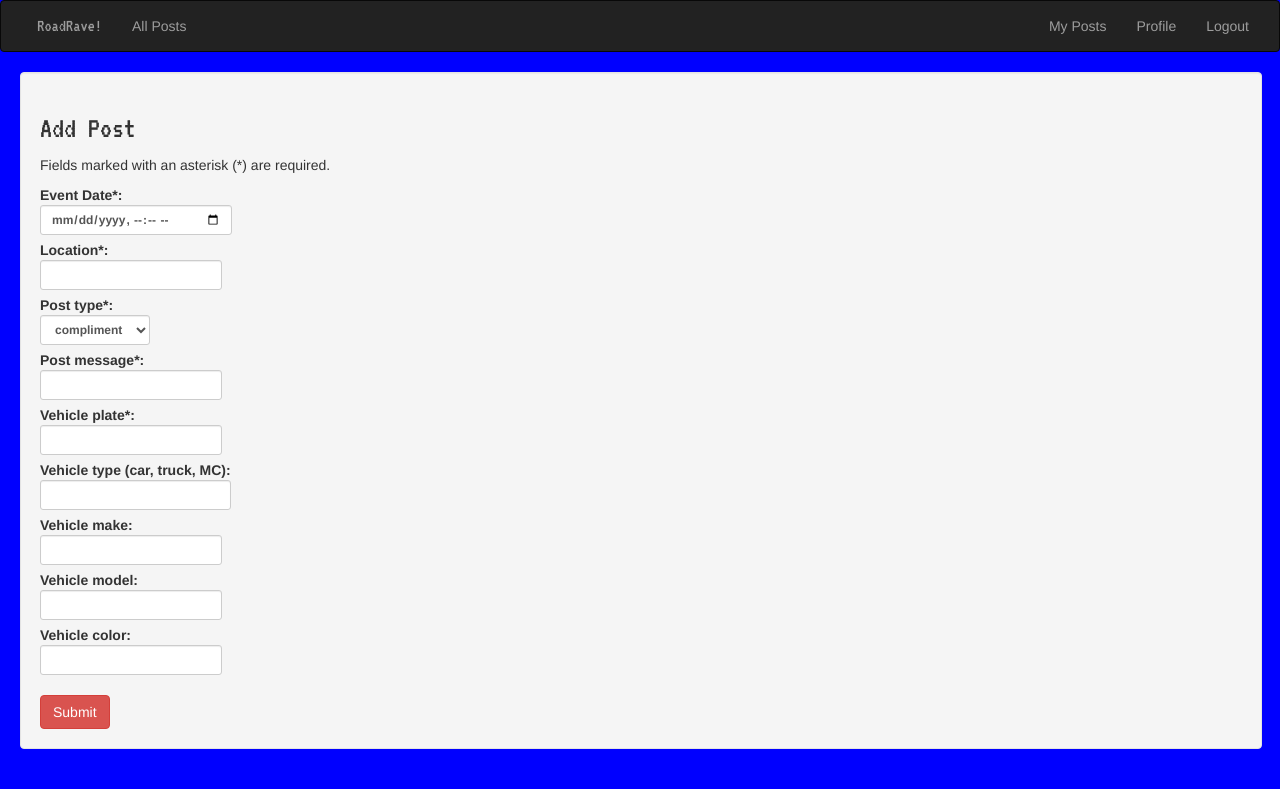
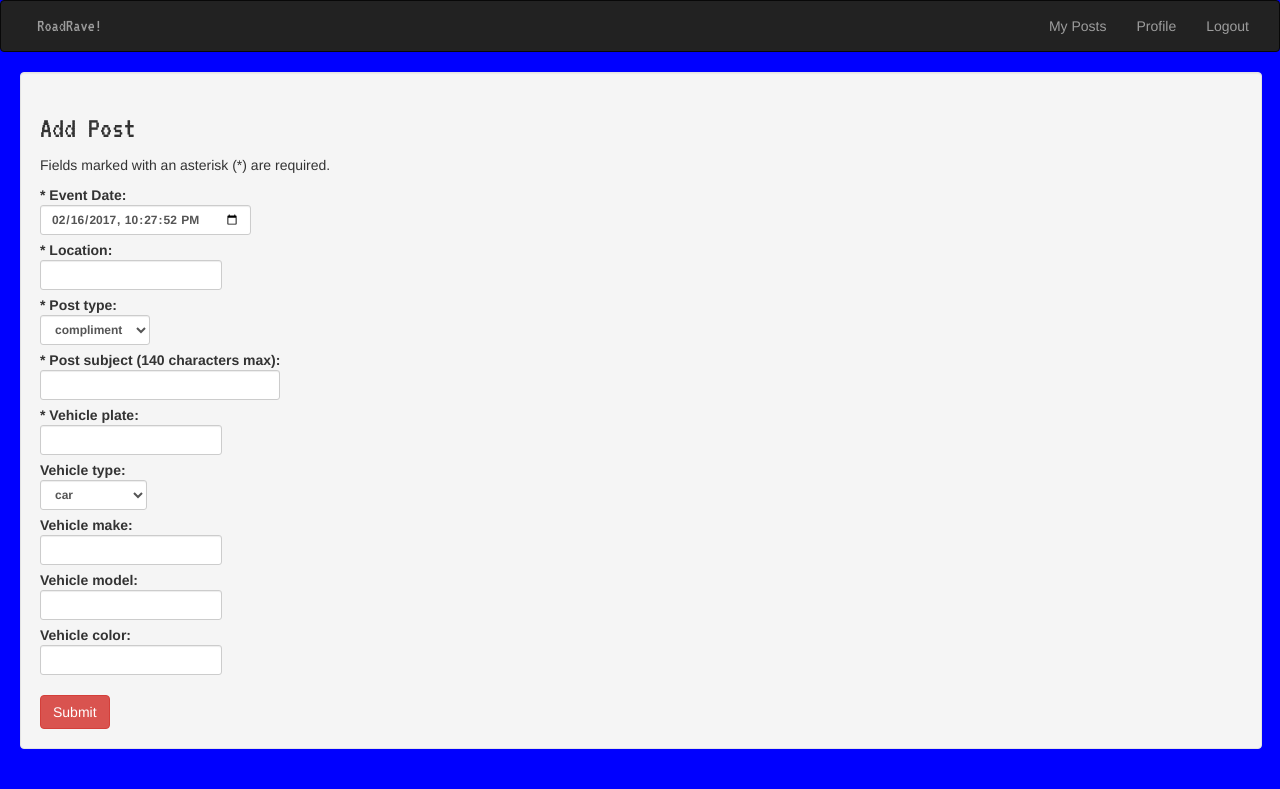
Before and after one commit to llonne/roadrave, a Flask app: page /posts/add in a window 1280 px wide. Shown: the top 789 px of the page. Run offline with Flask 2, Linux system fonts and the light colour scheme; the visitor is signed in with stand-in values (Sample User, id 1); some libraries are stand-ins or nearby versions; some web fonts are replaced.

Commit message:
Moved all posts list to roadrage menu item instead of separate dashboard. Moved add post link to top.

```diff
--- a/templates/base.html
+++ b/templates/base.html
@@ -69,7 +69,7 @@
                 <span class="icon-bar"></span>
                 <span class="icon-bar"></span>
             </button>
-            <a class="navbar-brand" href="/">
+            <a class="navbar-brand" href="/posts">
                 <span class="glyphicon glyphicon-road"></span>
                 RoadRave!
             </a>
@@ -78,10 +78,10 @@
         <!-- Collect the nav links, forms, and other content for toggling -->
         <div class="collapse navbar-collapse"
              id="bs-example-navbar-collapse-1">
-            <ul class="nav navbar-nav">
-<!--                 <li><a href="/dashboard">View Dashboard</a></li> -->
+<!--             <ul class="nav navbar-nav">
+                <li><a href="/dashboard">View Dashboard</a></li>
                 <li><a href="/posts">All Posts</a></li>
-            </ul>
+            </ul> -->
             <ul class="nav navbar-nav navbar-right">
               {% if "user_id" in session %}
                   <li><a href="/posts/{{ session['user_id'] }}">My Posts</a></li>
--- a/templates/post_add.html
+++ b/templates/post_add.html
@@ -7,35 +7,40 @@
           <p id="formInstructions">Fields marked with an asterisk (*) are required.</p>
           <form action="/posts/add" method="POST">
               <div class="form-group">
-                  <label>Event Date*:
-                    <input type="datetime-local" name="event_date" required='true'
+                  <label>* Event Date:
+                    <input type="datetime-local" id="event_date" name="event_date" required='true'
                              class="form-control input-sm">
                   </label><br>
                   <!-- TODO: add google location services and address search -->
-                  <label>Location*:
+                  <label>* Location:
                     <input type="text" name="location" required='true'
                              class="form-control input-sm">
                   </label><br>
-                  <label>Post type*:
+                  <label>* Post type:
                     <select  name="ptype" required='true' class="form-control input-sm">
                       <option value="compliment">compliment</option>
                       <option value="comment">comment</option>
                       <option value="criticism">criticism</option>
                     </select>
                   </label><br>
-                  <!-- TODO: add character limit -->
-                  <label>Post message*:
+                  <label>* Post subject (140 characters max):
                     <input type="text" name="subject" maxlength='140' required='true'
                              class="form-control input-sm">
                   </label><br>
                   <!-- TODO: add search for existing vehicle plates -->
-                  <label>Vehicle plate*:
+                  <label>* Vehicle plate:
                     <input type="text" name="vehicle_plate" required='true'
                              class="form-control input-sm">
                   </label><br>
-                  <label>Vehicle type (car, truck, MC):
-                    <input type="text" name="vtype"
-                             class="form-control input-sm">
+                  <label>Vehicle type:
+                    <select  name="vtype" class="form-control input-sm">
+                      <option value="car">car</option>
+                      <option value="truck">truck</option>
+                      <option value="motorcycle">motorcycle</option>
+                      <option value="semi">semi</option>
+                      <option value="RV">RV</option>
+                      <option value="Other">Other</option>
+                    </select>
                   </label><br>
                   <label>Vehicle make:
                     <input type="text" name="make"
@@ -56,5 +61,12 @@
       {% endif %}
 
     </div>
+<script src="https://code.jquery.com/jquery.js"></script>
+<script>
+$(document).ready(function(){
+  var now=new Date();
+  $('#event_date').val(new Date(now.getTime()-now.getTimezoneOffset()*60000).toISOString().substring(0,19));
+});
+</script>
 
 {% endblock %}
```
Also changed, not shown: templates/post_list.html (+7 -5 lines).
